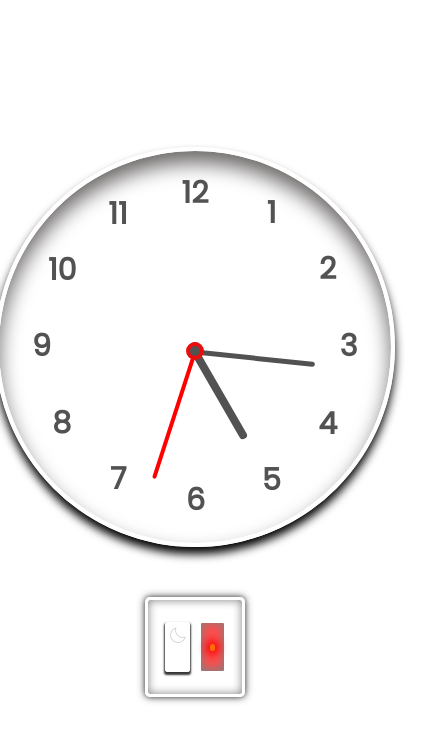
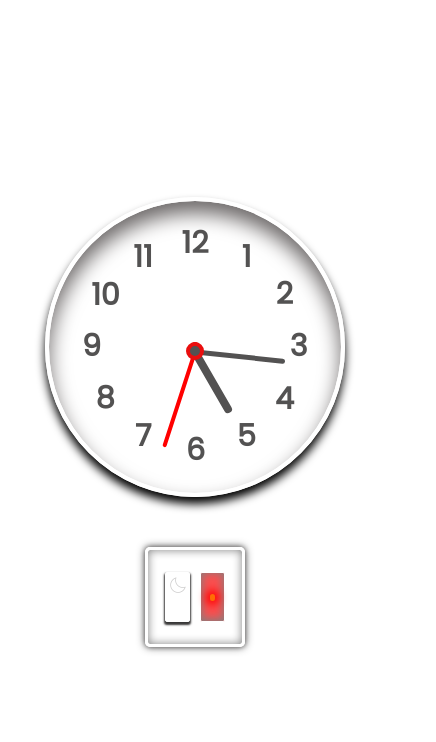
Before and after one commit to Atishfulzade/Analog-clock, a plain HTML site: page index.html in a window 390 px wide. Shown: the whole page, 436 px wide, since content can reach past the window. Drawn offline with nearby package versions, Linux system fonts and the light colour scheme.

Commit message:
second commit

```diff
--- a/style.css
+++ b/style.css
@@ -14,13 +14,13 @@
 .container {
   height: 100vh;
   width: 100vw;
-
   font-family: "Poppins", sans-serif;
   display: flex;
   justify-content: center;
   align-items: center;
   flex-direction: column;
   gap: 50px;
+  transition: 0.3s;
 }
 .dark {
   background-color: black;
@@ -32,7 +32,6 @@
   justify-content: center;
   height: 400px;
   width: 400px;
-
   box-shadow: inset 0px 12px 20px #6d6969, 0px 7px 10px 0px #000000;
   border-radius: 50%;
   position: relative;
@@ -82,13 +81,11 @@
 .hand.minute {
   height: 120px;
   width: 5px;
-
   background-color: var(--blackColor);
 }
 .hand.hour {
   height: 100px;
   width: 8px;
-
   background-color: var(--blackColor);
 }
 .board {
@@ -107,7 +104,6 @@
   height: 50px;
   width: 25px;
   background-color: var(--whiteColor);
-
   border-radius: 2px;
   display: flex;
   justify-content: center;
@@ -139,3 +135,18 @@
 .material-symbols-outlined {
   font-variation-settings: "FILL" 0, "wght" 100, "GRAD" 100, "opsz" 84;
 }
+@media (max-width: 576px) {
+  .clock {
+    height: 300px;
+    width: 300px;
+  }
+  .hand.minute {
+    height: 90px;
+  }
+  .hand.hour {
+    height: 70px;
+  }
+  .hand.second {
+    height: 100px;
+  }
+}
```
